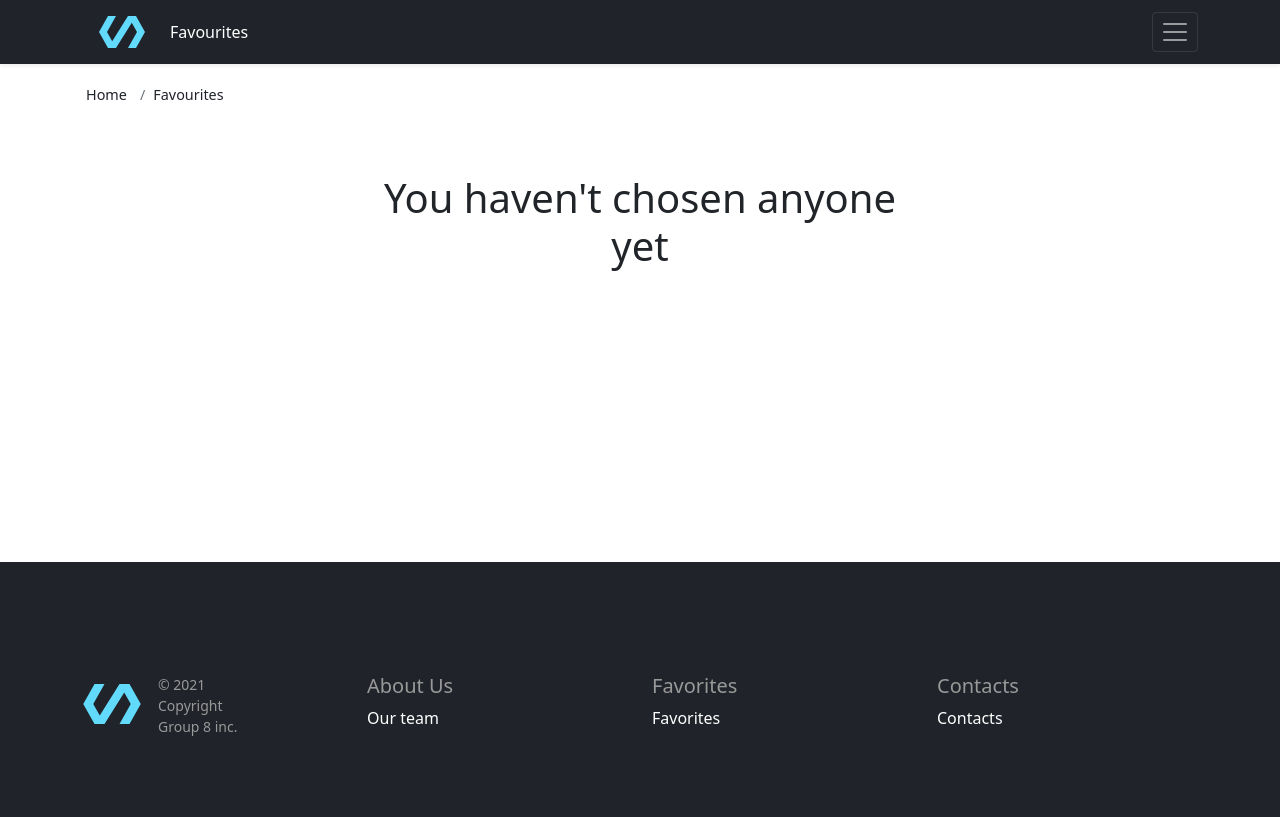
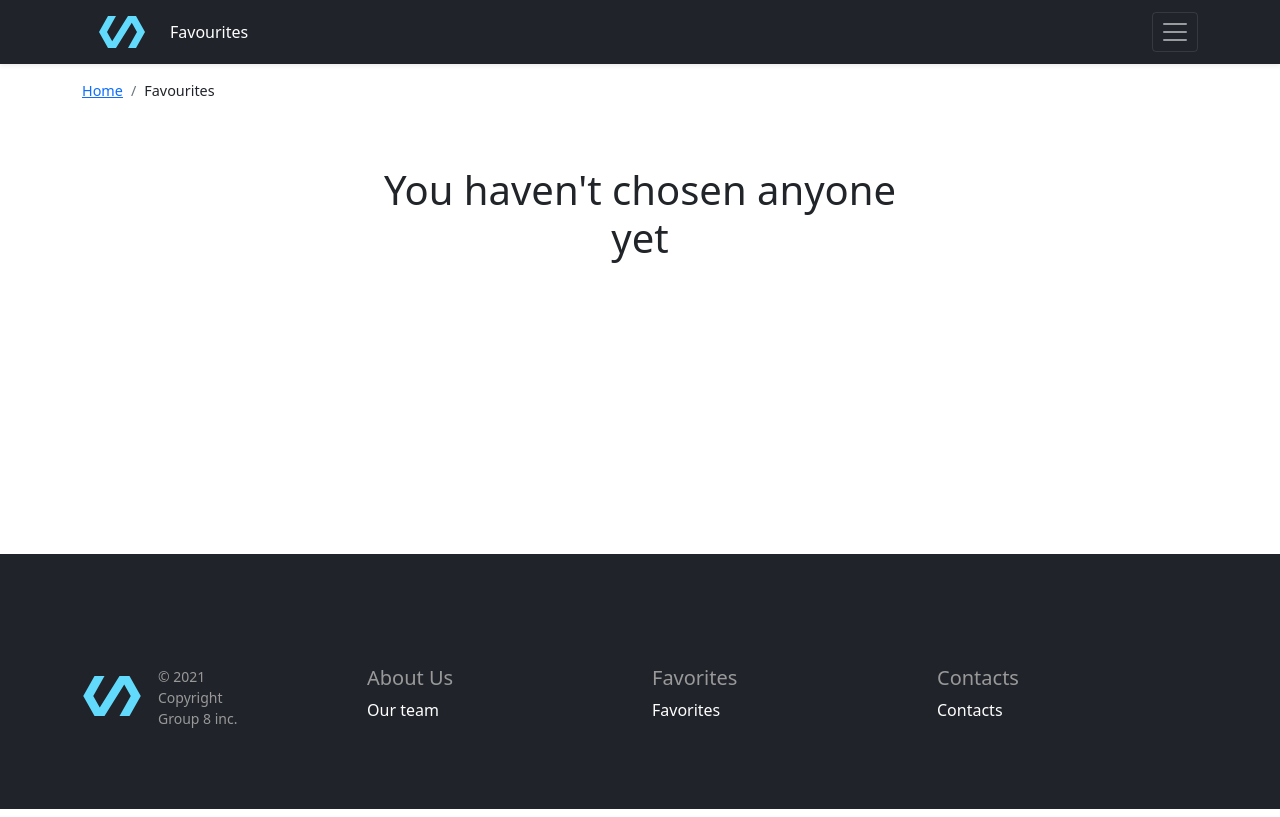
Before and after one commit to unclekoin/react-hackathon-team-website, a React (Create React App) app: page /favourites in a window 1280 px wide. Built offline with nearby package versions, Linux system fonts and the light colour scheme.

Commit message:
Breadcrumbs. Last element made unlinked

```diff
--- a/src/components/breadcrumbs/breadcrumbs.jsx
+++ b/src/components/breadcrumbs/breadcrumbs.jsx
@@ -1,60 +1,64 @@
-import React from "react";
-import { Link, useLocation } from "react-router-dom";
-import members from "../../db/api.members";
+import React from 'react'
+import {Link, useLocation} from 'react-router-dom'
+import members from '../../db/api.members'
 
 const Breadcrumbs = () => {
-	const location = useLocation();
+  const location = useLocation()
+
   const breadCrumbsItems = [
-		{ to: "/", label: "Home" },
-		{ to: "/favourites", label: "Favourites" },
-		{ to: "/contacts", label: "Contacts" },
-		{ to: "/about", label: "About" },
-		{ to: "/:memberId", label: "Member" }
-	];
+    {to: '/', label: 'Home'},
+    {to: '/favourites', label: 'Favourites'},
+    {to: '/contacts', label: 'Contacts'},
+    {to: '/about', label: 'About'},
+    {to: '/:memberId', label: 'Member'}
+  ]
 
   const membersCrumbs = members.map((member) => {
-		return { to: `/${member._id}`, label: `${member.firstName}` };
-	});
+    return {to: `/${member._id}`, label: `${member.firstName}`}
+  })
 
-	const allBreadCrumbs = [...breadCrumbsItems, ...membersCrumbs];
+  const allBreadCrumbs = [...breadCrumbsItems, ...membersCrumbs]
 
   const breadCrumbsData = (location) => {
-		if (location !== "/" && location !== "/404") {
-			return location.split("/").map((crumb) => "/" + crumb);
+    if (location !== '/' && location !== '/404') {
+      return location.split('/').map((crumb) => '/' + crumb)
     }
-		return [];
-	};
-	const locationArray = breadCrumbsData(location.pathname);
-	const resultData = [];
+    return []
+  }
+
+  const locationArray = breadCrumbsData(location.pathname)
+
   const totalLocation = (arrayPathString, dataPath) => {
+    const data = []
     dataPath.forEach((path) => {
       arrayPathString.forEach((item) => {
         if (item === path.to) {
-					resultData.push(path);
+          data.push(path)
         }
-			});
-		});
-	};
-	totalLocation(locationArray, allBreadCrumbs);
+      })
+    })
+    return data
+  }
+
+  const resultData = totalLocation(locationArray, allBreadCrumbs)
+  const lastDataItem = resultData.pop()
 
   return (
-    <div className='container pt-3 pb-0 text-center breadcrumb-style'>
-      <nav aria-label='breadcrumb'>
-        <ol className='breadcrumb'>
-          {resultData.map(({ to, label }) => (
-            <Link
-              key={to}
-              to={to}
-              className='breadcrumb-item'
-              aria-current='page'
-            >
-              {label}
-            </Link>
+    <div className="container pt-3 pb-0 text-center breadcrumb-style">
+      <nav aria-label="breadcrumb">
+        <ol className="breadcrumb">
+          {resultData.map(({to, label}) => (
+            <li key={to} className="breadcrumb-item">
+              <Link to={to}>{label}</Link>
+            </li>
           ))}
+          <li className="breadcrumb-item" aria-current="page">
+            {lastDataItem.label}
+          </li>
         </ol>
       </nav>
     </div>
   )
-};
+}
 
-export default Breadcrumbs;
+export default Breadcrumbs
```
Lines whose indentation alone changed are shown as unchanged.
